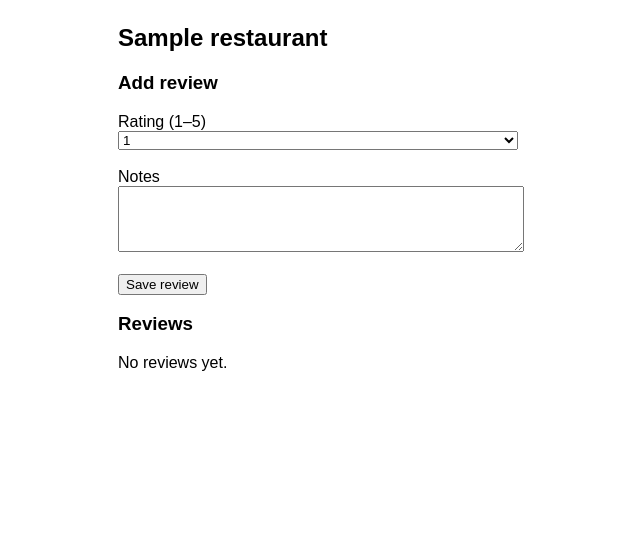
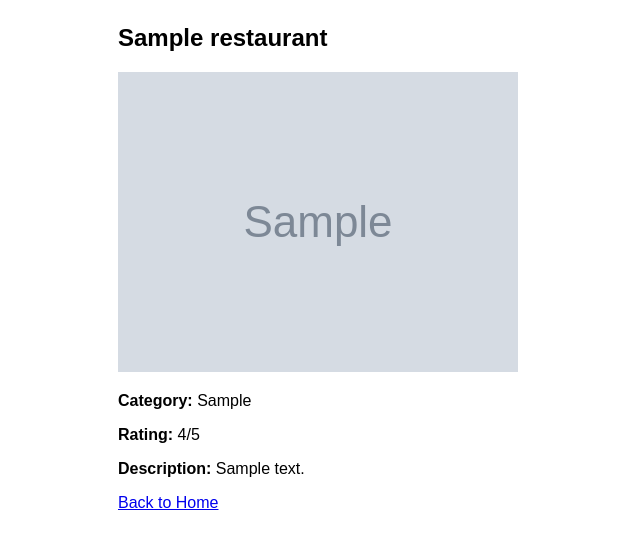
Before and after one commit to Bhimpele81/RestaurantRater, a Flask app: page /restaurant/1 in a window 1280 px wide. Shown: the part 96-645 px from the top of the page, without its empty margins (122-762 px from the left). Run offline with Flask 3, Linux system fonts and the light colour scheme; tables that the repository leaves empty hold one stand-in row (values such as "Sample post"); grey boxes marked "Sample" are stand-in pictures.

Commit message:
Update restaurant_detail.html

```diff
--- a/Restaurant Rater/Templates/restaurant_detail.html
+++ b/Restaurant Rater/Templates/restaurant_detail.html
@@ -1,44 +1,17 @@
 {% extends "base.html" %}
 
 {% block content %}
-  <h2>{{ restaurant.name }}</h2>
+<div class="detail-card">
+    <h2>{{ restaurant.name }}</h2>
 
-  <p>
-    {% if restaurant.cuisine %}<strong>Cuisine:</strong> {{ restaurant.cuisine }}<br>{% endif %}
-    {% if restaurant.address %}<strong>Address:</strong> {{ restaurant.address }}{% endif %}
-  </p>
+    {% if restaurant.image_filename %}
+        <img class="detail-image" src="{{ url_for('static', filename='uploads/' + restaurant.image_filename) }}" alt="{{ restaurant.name }}">
+    {% endif %}
 
-  <h3>Add review</h3>
-  <form method="post">
-    <label>
-      Rating (1–5)<br>
-      <select name="rating" required>
-        {% for n in range(1, 6) %}
-          <option value="{{ n }}">{{ n }}</option>
-        {% endfor %}
-      </select>
-    </label>
-    <br><br>
-    <label>
-      Notes<br>
-      <textarea name="notes" rows="4" cols="40"></textarea>
-    </label>
-    <br><br>
-    <button type="submit">Save review</button>
-  </form>
+    <p><strong>Category:</strong> {{ restaurant.category }}</p>
+    <p><strong>Rating:</strong> {{ restaurant.rating }}/5</p>
+    <p><strong>Description:</strong> {{ restaurant.description }}</p>
 
-  <h3>Reviews</h3>
-  {% if reviews %}
-    <ul>
-      {% for review in reviews %}
-        <li>
-          <strong>{{ review.rating }}/5</strong><br>
-          {% if review.notes %}{{ review.notes }}<br>{% endif %}
-          <small>{{ review.created_at }}</small>
-        </li>
-      {% endfor %}
-    </ul>
-  {% else %}
-    <p>No reviews yet.</p>
-  {% endif %}
+    <a class="button" href="{{ url_for('index') }}">Back to Home</a>
+</div>
 {% endblock %}
```
